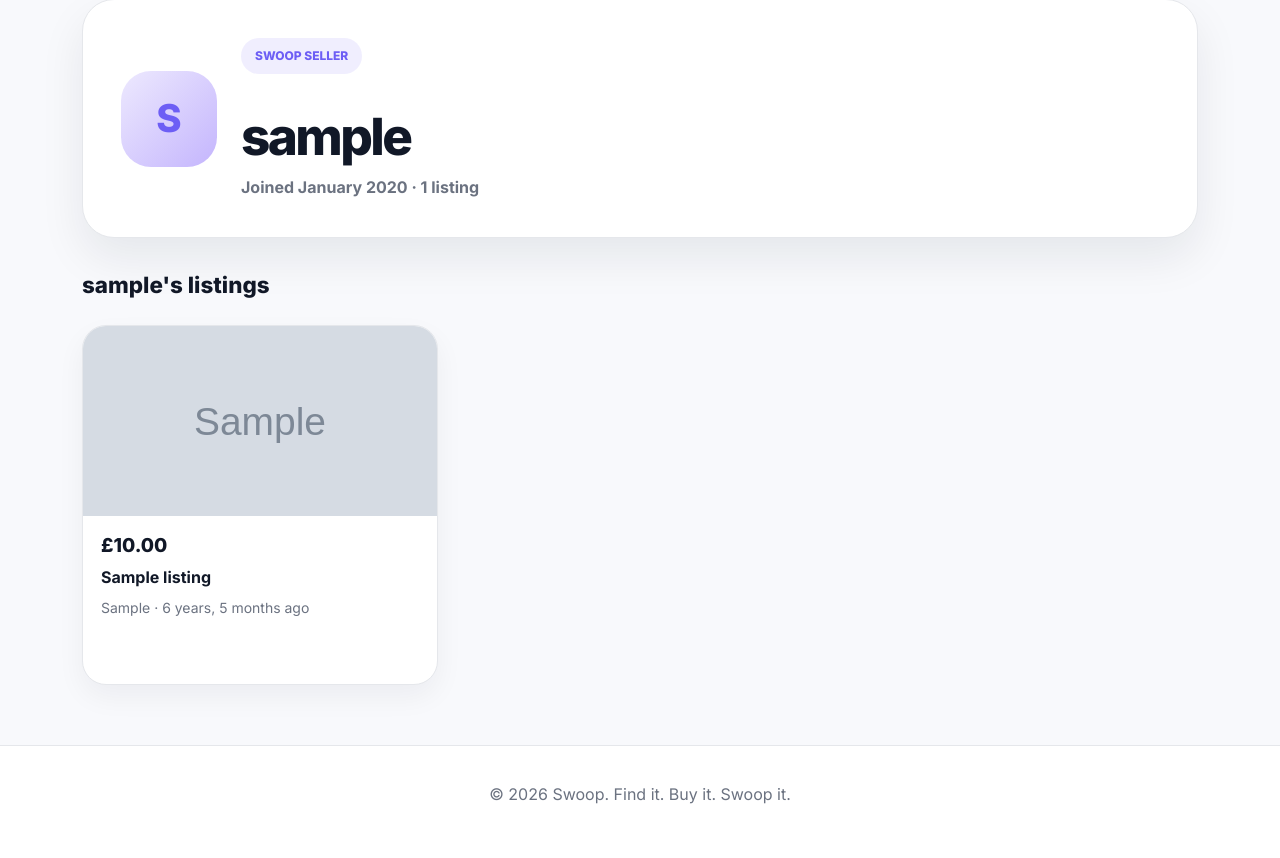
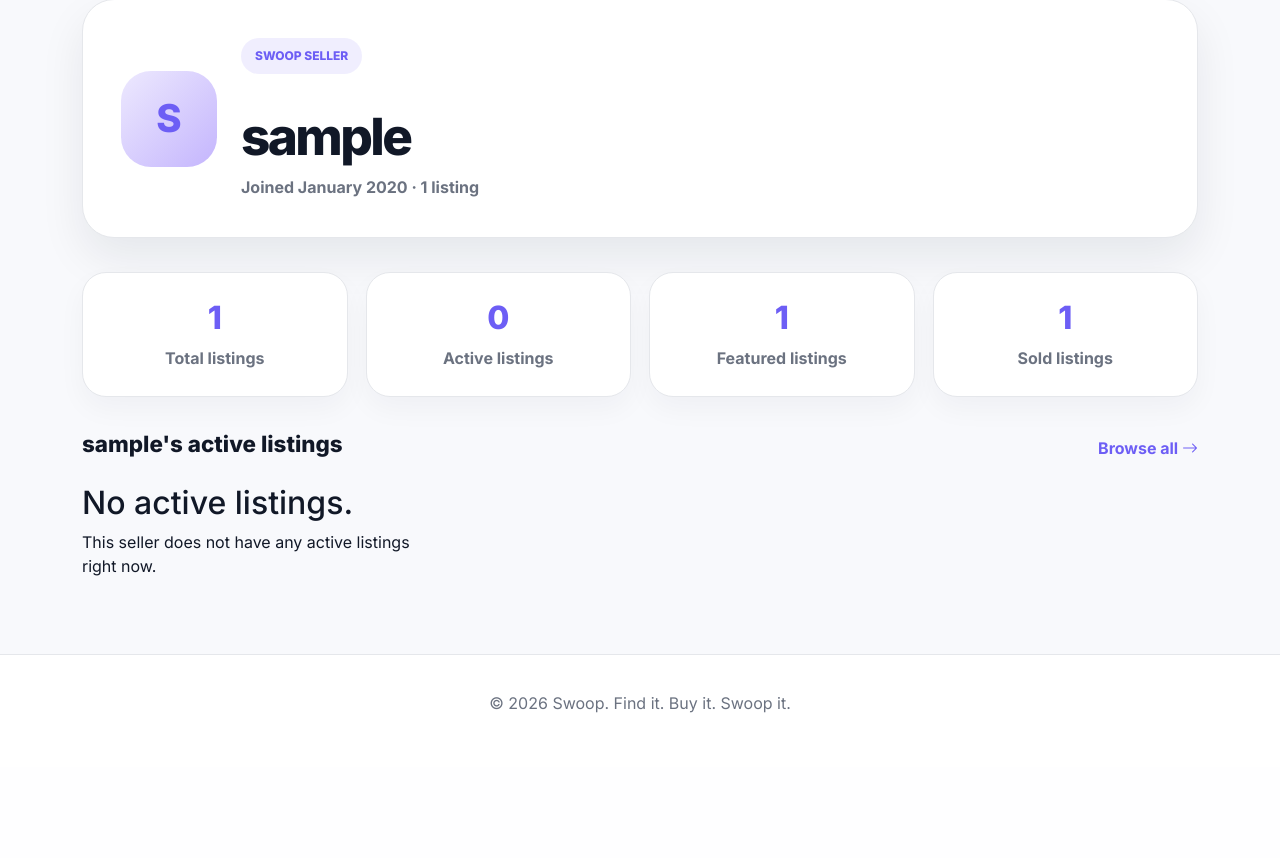
Before and after one commit to Nic1Mic/swoop, a Django app: a page that uses templates/listings/seller_profile.html in a window 1280 px wide. Shown: the part 117-975 px from the top of the page. After the commit the page ends 830 px from the top, so only its background shows below. Run offline with Django 5.2, Linux system fonts and the light colour scheme; tables that the repository leaves empty hold one stand-in row (values such as "Sample post"); grey boxes marked "Sample" are stand-in pictures.

Commit message:
Polish seller profiles

```diff
--- a/listings/views.py
+++ b/listings/views.py
@@ -161,13 +161,19 @@ def seller_profile(request, username):
 
     seller = get_object_or_404(User, username=username)
     seller_listings = Listing.objects.filter(seller=seller)
+    active_listings = seller_listings.filter(is_sold=False)
+    sold_count = seller_listings.filter(is_sold=True).count()
+    featured_count = seller_listings.filter(is_featured=True).count()
 
     return render(
         request,
         "listings/seller_profile.html",
         {
             "seller": seller,
-            "seller_listings": seller_listings,
+            "seller_listings": active_listings,
+            "total_count": seller_listings.count(),
+            "sold_count": sold_count,
+            "featured_count": featured_count,
         },
     )
 
--- a/static/css/style.css
+++ b/static/css/style.css
@@ -1912,3 +1912,42 @@ a.heart-btn:hover {
         grid-column: 1;
     }
 }
+
+.seller-stats-row {
+    display: grid;
+    grid-template-columns: repeat(4, 1fr);
+    gap: 18px;
+    margin-bottom: 34px;
+}
+
+.seller-stats-row div {
+    background: white;
+    border: 1px solid var(--border);
+    border-radius: 24px;
+    padding: 26px;
+    box-shadow: 0 12px 28px rgba(17, 24, 39, 0.04);
+    text-align: center;
+}
+
+.seller-stats-row h3 {
+    color: var(--primary);
+    font-weight: 800;
+    font-size: 2rem;
+}
+
+.seller-stats-row p {
+    color: var(--muted);
+    font-weight: 700;
+    margin: 0;
+}
+
+@media (max-width: 768px) {
+    .seller-profile-header {
+        flex-direction: column;
+        align-items: flex-start;
+    }
+
+    .seller-stats-row {
+        grid-template-columns: 1fr 1fr;
+    }
+}
--- a/templates/listings/seller_profile.html
+++ b/templates/listings/seller_profile.html
@@ -15,18 +15,46 @@
                 <h1>{{ seller.username }}</h1>
                 <p>
                     Joined {{ seller.date_joined|date:"F Y" }} ·
-                    {{ seller_listings.count }} listing{{ seller_listings.count|pluralize }}
+                    {{ total_count }} listing{{ total_count|pluralize }}
                 </p>
             </div>
         </div>
 
+        <section class="seller-stats-row">
+            <div>
+                <h3>{{ total_count }}</h3>
+                <p>Total listings</p>
+            </div>
+
+            <div>
+                <h3>{{ seller_listings.count }}</h3>
+                <p>Active listings</p>
+            </div>
+
+            <div>
+                <h3>{{ featured_count }}</h3>
+                <p>Featured listings</p>
+            </div>
+
+            <div>
+                <h3>{{ sold_count }}</h3>
+                <p>Sold listings</p>
+            </div>
+        </section>
+
         <div class="section-title">
-            <h2>{{ seller.username }}'s listings</h2>
+            <h2>{{ seller.username }}'s active listings</h2>
+            <a href="{% url 'listing_list' %}">Browse all <i class="bi bi-arrow-right"></i></a>
         </div>
 
         <section class="products products-upgraded">
             {% for listing in seller_listings %}
-                <a href="{% url 'listing_detail' listing.id %}" class="product-card product-link">
+                <article class="product-card {% if listing.is_sold %}sold{% endif %}">
+                    <a href="{% url 'listing_detail' listing.id %}" class="product-link">
+
+                        {% if listing.is_featured %}
+                            <span class="featured">Featured</span>
+                        {% endif %}
 
                         {% if listing.image %}
                             <img src="{{ listing.image.url }}" class="product-photo" alt="{{ listing.title }}">
@@ -40,10 +68,11 @@
                             <small>{{ listing.location }} · {{ listing.created_at|timesince }} ago</small>
                         </div>
                     </a>
+                </article>
             {% empty %}
                 <div class="empty-state">
-                    <h2>No listings yet.</h2>
-                    <p>This seller has not posted any items yet.</p>
+                    <h2>No active listings.</h2>
+                    <p>This seller does not have any active listings right now.</p>
                 </div>
             {% endfor %}
         </section>
```
Lines whose indentation alone changed are shown as unchanged.
